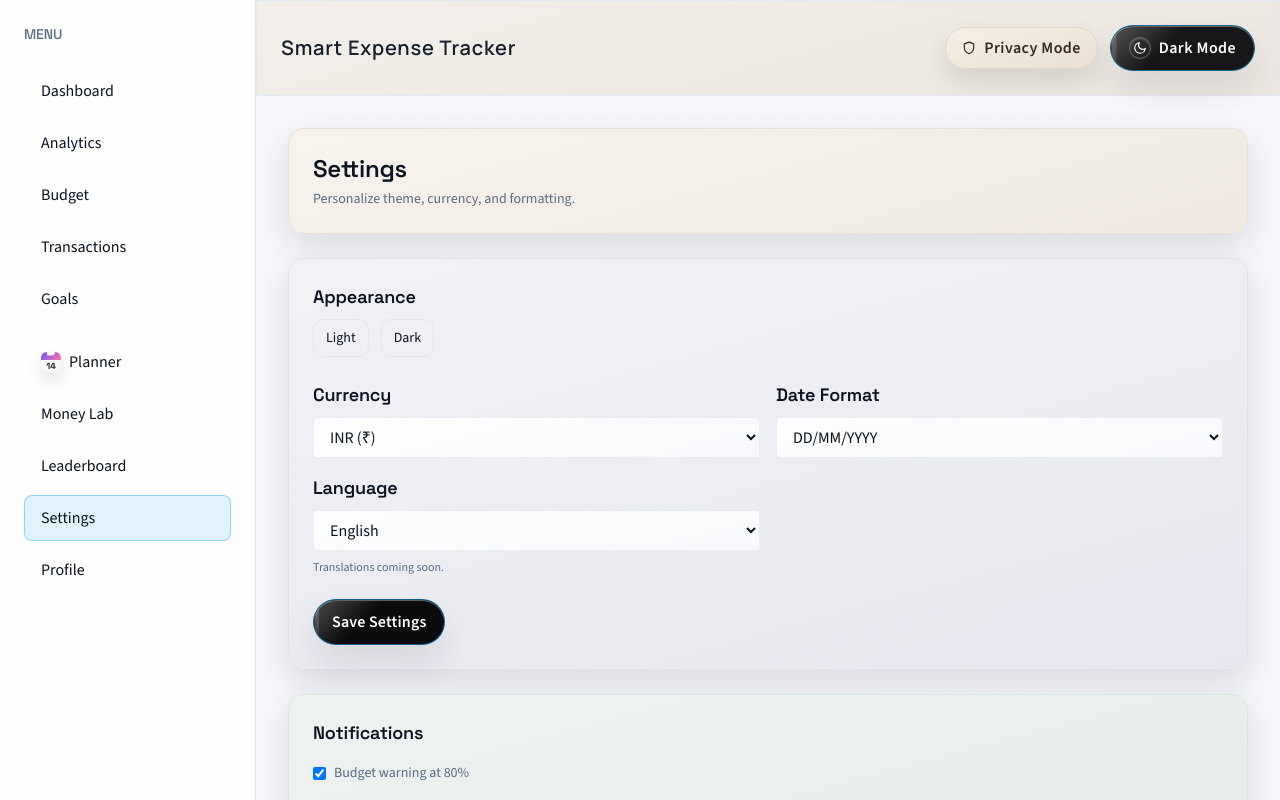
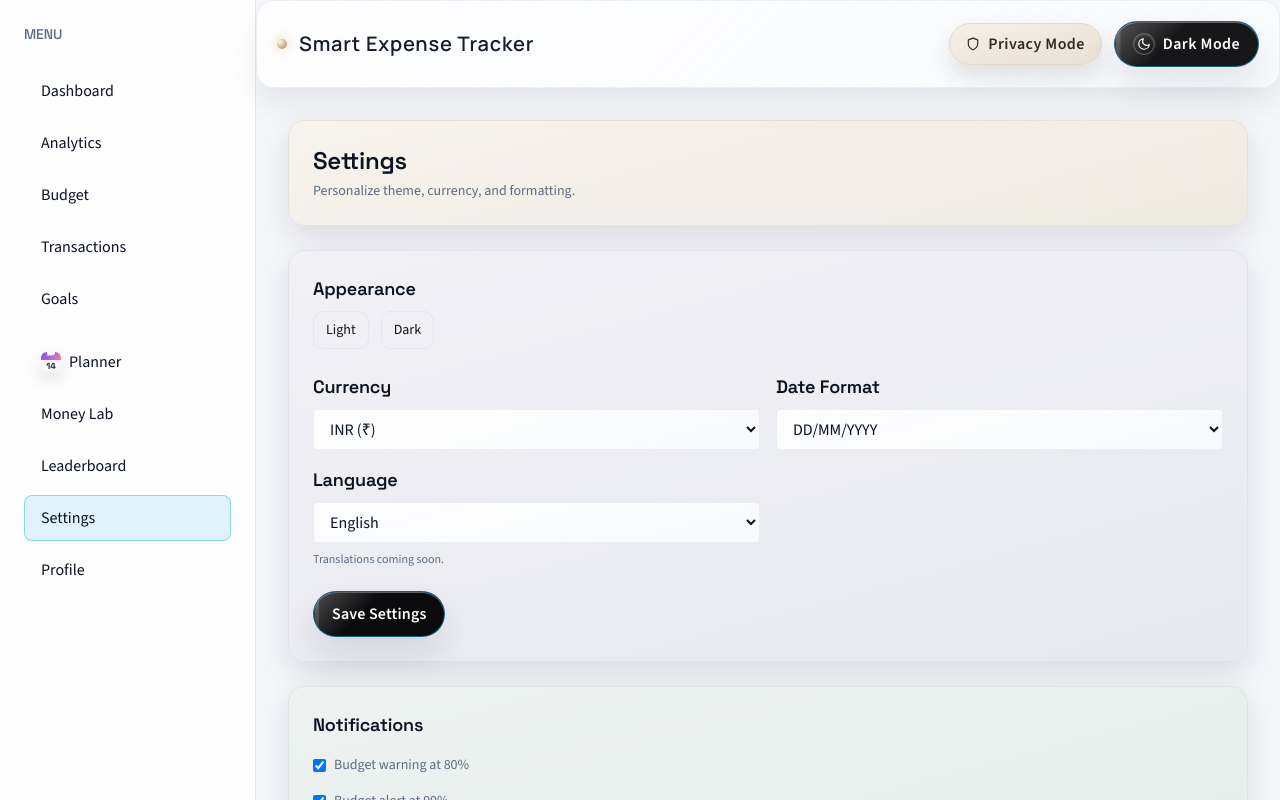
Before and after one commit to vishusharma-rgm/Smart-Expense-Tracker, a React (Vite) app in the folder frontend/: page /settings in a window 1280 px wide. Built offline with nearby package versions, Linux system fonts and the light colour scheme; no server answers; sample sign-in values are in the browser's storage.

Commit message:
Add luxury navbar styling

```diff
--- a/frontend/src/components/layout/Navbar.jsx
+++ b/frontend/src/components/layout/Navbar.jsx
@@ -58,12 +58,15 @@ export default function Navbar() {
   };
 
   return (
-    <div className="flex justify-between items-center p-6 border-b surface-muted"
-      style={{ borderColor: "var(--border-color)" }}
+    <div
+      className="app-navbar flex justify-between items-center p-5 surface-muted"
     >
-      <h1 className="text-xl font-semibold text-primary brand-title">
-        Smart Expense Tracker
-      </h1>
+      <div className="flex items-center gap-3">
+        <span className="app-navbar__mark" aria-hidden="true" />
+        <h1 className="text-xl font-semibold text-primary brand-title">
+          Smart Expense Tracker
+        </h1>
+      </div>
 
       <div className="flex items-center gap-3">
         {isDemo && (
--- a/frontend/src/index.css
+++ b/frontend/src/index.css
@@ -845,12 +845,46 @@ h6 {
     color: #f8f4ee;
   }
 
-  .theme-spotlight {
+.theme-spotlight {
     background:
       radial-gradient(420px 420px at 25% 20%, color-mix(in oklab, var(--accent) 25%, transparent), transparent 70%),
       radial-gradient(520px 520px at 80% 10%, color-mix(in oklab, var(--accent-2) 20%, transparent), transparent 75%);
     opacity: 0.8;
   }
+}
+
+/* ===============================
+   NAVBAR LUXE
+================================ */
+
+.app-navbar {
+  border-radius: 18px;
+  border: 1px solid color-mix(in oklab, var(--border-color) 65%, transparent);
+  box-shadow:
+    0 18px 36px color-mix(in oklab, var(--shadow-color) 65%, transparent),
+    inset 0 1px 0 rgba(255, 255, 255, 0.6);
+  background:
+    linear-gradient(135deg, rgba(255, 255, 255, 0.75), rgba(248, 250, 252, 0.95)),
+    radial-gradient(circle at 15% 15%, rgba(255, 255, 255, 0.7), transparent 60%);
+  backdrop-filter: blur(14px);
+}
+
+.dark .app-navbar {
+  border-color: color-mix(in oklab, var(--border-color) 70%, transparent);
+  background:
+    linear-gradient(135deg, rgba(20, 26, 38, 0.92), rgba(10, 14, 24, 0.98)),
+    radial-gradient(circle at 15% 20%, rgba(34, 211, 238, 0.12), transparent 60%);
+  box-shadow:
+    0 18px 36px rgba(0, 0, 0, 0.4),
+    inset 0 1px 0 rgba(255, 255, 255, 0.05);
+}
+
+.app-navbar__mark {
+  width: 10px;
+  height: 10px;
+  border-radius: 50%;
+  background: radial-gradient(circle at 30% 30%, #fff7e6, #c7a46d 65%);
+  box-shadow: 0 0 12px rgba(199, 164, 109, 0.6);
 }
 
 /* ===============================
```
